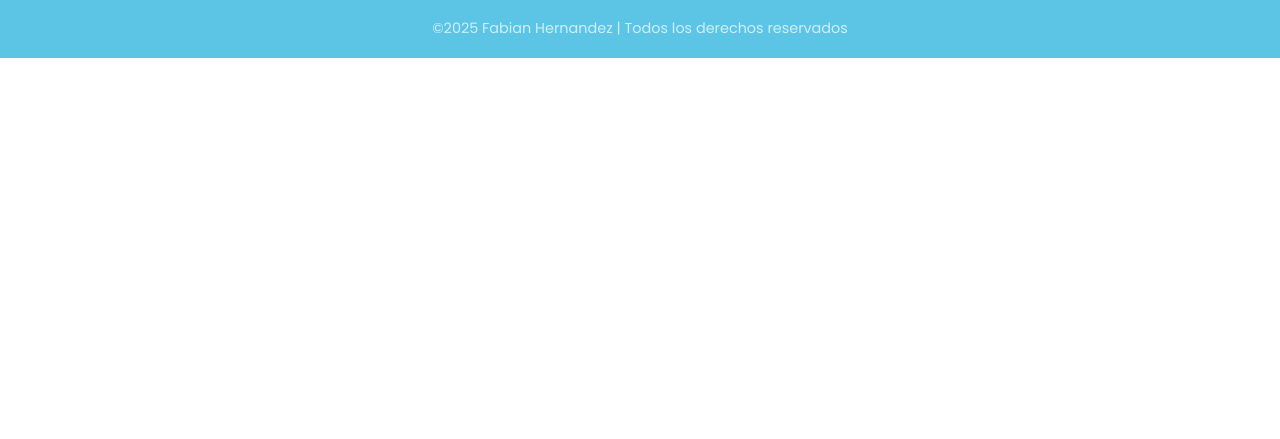
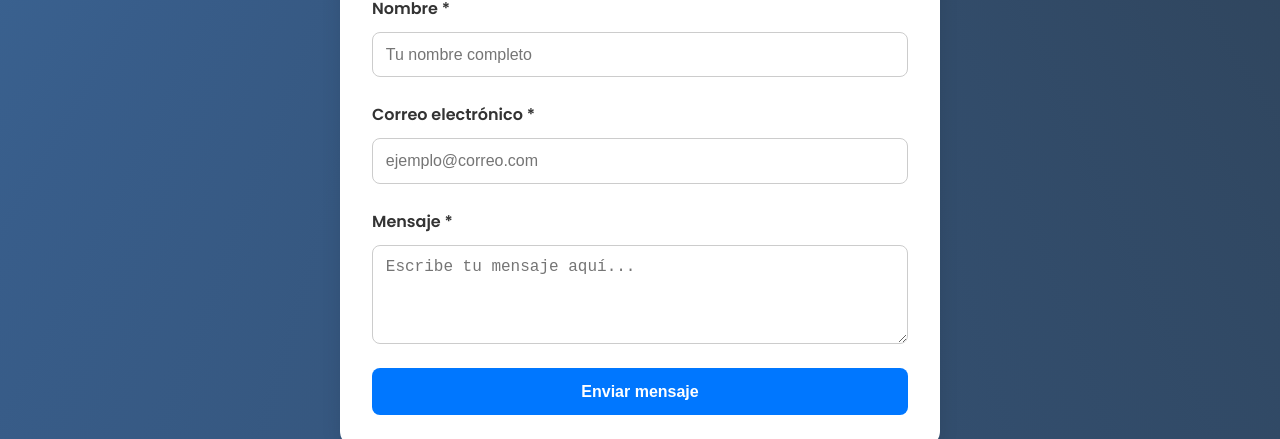
Before and after one commit to unyti24/portafolio-Fabian-Hernand-z, a plain HTML site: page index.html in a window 1280 px wide. Shown: the part 2361-2800 px from the top of the page. Before the commit the page ends 2419 px from the top, so only its background shows below. Drawn offline with Linux system fonts and the light colour scheme.

Commit message:
se cambia colores en el header y el body, se agrega el formulario en html y se da estilo en css.se hace responsivo el codigo

```diff
--- a/codigo.css
+++ b/codigo.css
@@ -17,13 +17,14 @@ html {
 
 body {
 background: conic-gradient(
-  from 0deg,
-  #203046,
-  #2d4d6a,
-  #3e6d8f,
-  #25374b,
-  #203046
-);/* background: linear-gradient(135deg, var(--color-danger), var(--color-primary)); */
+  from 120deg,
+  #2d3e50,
+  #385d8a,
+  #4d8ec7,
+  #3c6da3,
+  #2d3e50
+);
+/* background: linear-gradient(135deg, var(--color-danger), var(--color-primary)); */
   background-size: cover;
   background-position: center;
   background-repeat: no-repeat;
@@ -41,12 +42,13 @@ section {
 
 header {
 background: conic-gradient(
-  from 0deg,
-  #3c4658,
-  #4a5970,
-  #56657b,
-  #495163,
-  #3c4658
+  from 180deg,
+  #203040,
+  #2f4f6b,
+  #3d6f92,
+  #4e8ab3,
+  #3a5a77,
+  #203040
 );
   display: flex;
   justify-content: space-between;
@@ -86,6 +88,10 @@ nav a {
   font-weight: 500;
   font-size: 1rem;
 }
+nav a:hover {
+  text-decoration: underline;
+}
+
 .menu-btn {
   display: none;
   background: none;
@@ -94,16 +100,6 @@ nav a {
   cursor: pointer;
 }
 
-nav a:hover {
-  text-decoration: underline;
-}
-
-/* .acercas {
-  background: white;
-  border-radius: 0.75rem;
-  text-align: center;
-  padding: 1.5rem;
-} */
  #acerca .acercas {
   justify-content: flex-start;
   border-radius: 0.75rem;
@@ -143,31 +139,6 @@ nav a:hover {
   transform: scale(1.05);
 }
 
-
-
-/* .galeria {
-  display: flex;
-  justify-content: center;
-  gap: 1.25rem;
-  flex-wrap: wrap;
-  margin-top: 1.25rem;
-}
-
-.mi-foto {
-  width: 13.75rem;
-  height: 13.75rem;
-  border-radius: 50%;
-  padding: 0.3125rem;
-  background: linear-gradient(45deg, #00f, #f0f);
-  object-fit: cover;
-  transition: transform 0.3s ease, box-shadow 0.3s ease;
-}
-
-.mi-foto:hover {
-  transform: scale(1.1);
-  box-shadow: 0 0 1.5625rem rgba(0,0,0,0.5);
-} */
-
 .proyectos-section {
   padding: 2rem 0;
 }
@@ -180,6 +151,7 @@ nav a:hover {
 
 /* Título */
 .proyectos-title {
+  background-color: var(--color-primary);
   text-align: center;
   font-size: 2rem;
   margin-bottom: 2rem;
@@ -263,42 +235,16 @@ nav a:hover {
 
 }
 
-
-
-/* Contenedor de íconos */
-/* .contact-icons {
-  display: flex;
-  justify-content: center;
-  align-items: center;
-  gap: 2rem;
-  margin-top: 2rem;
-} */
-
-/* Íconos */
-/* .contact-icons .icon {
-  width: 3rem;          /* tamaño uniforme */
- /* height: 3rem; */
-  /* object-fit: contain;  evita deformaciones */
-  /* transition: transform 0.3s ease;
-  cursor: pointer;
-  display: block;
-} */
-
-/* Hover */
-/* .contact-icons .icon:hover {
-  transform: scale(1.15);
-} */
-
-
-
 .gustos {
   background: var(--color-danger);
   display: grid;
-  grid-template-columns: repeat(5, 7.5rem);
-  grid-template-rows: repeat(2, 7.5rem);
+  /* antes estaba fijo, ahora es responsivo */
+  grid-template-columns: repeat(auto-fit, minmax(120px, 1fr));
+  /* grid-template-columns: repeat(5, 7.5rem);
+  grid-template-rows: repeat(2, 7.5rem); */
   gap: 1.5rem;
   justify-items: center;
-  justify-content: center;
+  /* justify-content: center; */
   padding: 2rem;
   border-radius: 1.25rem;
 }
@@ -310,12 +256,12 @@ nav a:hover {
   box-shadow: 0 0.25rem 0.65rem var(--color-secondary);
   text-align: center;
   font-weight: 600;
-  word-wrap: break-word;
+  /* word-wrap: break-word; */
   transition: transform 0.3s ease, box-shadow 0.3s ease;
 }
 
 .item:hover {
-  transform: translateY(-30px);
+  transform: translateY(-15px);
   box-shadow: 0 0.5rem 1.25rem var(--color-secondary);
 }
 
@@ -325,44 +271,21 @@ nav a:hover {
   margin-bottom: 1.5rem;
   color: #333;
   font-weight: 700;
-}
-
-.title{
   background-color: #efefef;
-  text-align: center;
+  /* text-align: center; */
   animation: fadeInDown 2s ease;
 }
-/* .item:hover {
-  transform: translateX(30px); */
-  /* transform: rotateX(180deg); */
-  /* transform: scale(1.1);
-  background-color: #7a7976;      */
-/* } */
+/*responsive adicional para el tamaño en moviles pequeños*/
+@media (max-width: 480px) {
+  .title {
+    font-size: 1.5rem;
+  }
 
-/*
-.btn-contacto {
-  background: #67bcc3;
-  color: white;
-  padding: 0.8rem 1.5rem;
-  border-radius: 2rem;
-  text-decoration: none;
-  font-weight: bold;
-  transition: background 0.3s ease, transform 0.2s ease;
-} */
-
-/* .btn-contacto:hover {
-  background: #4a9ba0;
-  transform: scale(1.05);
-} */
-
-
-/* footer {
-  text-align: center;
-  background: #67bcc3;
-  color: var(--color-secondary);
-  padding: 1.25rem;
-} */
-
+  .item {
+    padding: 0.75rem;
+    font-size: 0.9rem;
+  }
+}
 
 @media (max-width: 768px) {
 
@@ -395,6 +318,101 @@ nav a:hover {
     position: relative;
   }
 }
+
+/* Contenedor del formulario */
+.formulario-contacto {
+  max-width: 600px;
+  margin: 2rem auto;
+  padding: 2rem;
+  background: #ffffff;
+  border-radius: 1rem;
+  box-shadow: 0 4px 20px rgba(0, 0, 0, 0.1);
+  display: flex;
+  flex-direction: column;
+  gap: 1.5rem; /* Más espacio entre grupos */
+}
+
+/* Título del formulario */
+.form-title {
+  text-align: center;
+  font-size: 1.8rem;
+  font-weight: 700;
+  color: #333;
+  margin-bottom: 0.5rem;
+}
+
+/* Grupo de cada campo (espaciado consistente) */
+.form-group {
+  display: flex;
+  flex-direction: column;
+  gap: 0.5rem;
+}
+
+/* Label */
+.form-group label {
+  font-weight: 600;
+  color: #333;
+}
+
+/* Inputs y textarea */
+.formulario-contacto input,
+.formulario-contacto textarea {
+  width: 100%;
+  padding: 0.8rem;
+  border: 1.5px solid #ccc;
+  border-radius: 0.5rem;
+  font-size: 1rem;
+  transition: border-color 0.3s ease, box-shadow 0.3s ease;
+}
+
+/* Focus */
+.formulario-contacto input:focus,
+.formulario-contacto textarea:focus {
+  border-color: #0077ff;
+  box-shadow: 0 0 6px rgba(0, 119, 255, 0.3);
+  outline: none;
+}
+
+/* Botón */
+.btn-enviar {
+  background: #0077ff;
+  color: white;
+  padding: 0.9rem;
+  border: none;
+  border-radius: 0.5rem;
+  font-size: 1rem;
+  font-weight: 600;
+  cursor: pointer;
+  transition: background 0.3s ease, transform 0.2s ease;
+}
+
+/* Hover botón */
+.btn-enviar:hover {
+  background: #005fcc;
+  transform: translateY(-2px);
+}
+
+/* RESPONSIVE */
+@media (max-width: 480px) {
+  .formulario-contacto {
+    padding: 1.5rem;
+  }
+
+  .form-title {
+    font-size: 1.5rem;
+  }
+
+  .formulario-contacto input,
+  .formulario-contacto textarea {
+    padding: 0.7rem;
+  }
+
+  .btn-enviar {
+    padding: 0.8rem;
+    font-size: 0.95rem;
+  }
+}
+
 
 footer {
   background: #5cc5e5;
--- a/index.html
+++ b/index.html
@@ -101,36 +101,56 @@
       <div class="item">Explorar nuevas ideas</div>
   </div>
 </section>
+<!-- FORMULARIO -->
+<form action="https://formspree.io/f/manglkyd" method="POST" class="formulario-contacto">
+
+  <!-- Título opcional del formulario -->
+  <h2 class="form-title">Contáctame</h2>
+
+  <!-- Campo Nombre -->
+  <div class="form-group">
+    <label for="nombre">Nombre *</label>
+    <input
+      type="text"
+      id="nombre"
+      name="nombre"
+      placeholder="Tu nombre completo"
+      required
+    >
+  </div>
+
+  <!-- Campo Correo -->
+  <div class="form-group">
+    <label for="correo">Correo electrónico *</label>
+    <input
+      type="email"
+      id="correo"
+      name="correo"
+      placeholder="ejemplo@correo.com"
+      required
+    >
+  </div>
+
+  <!-- Campo Mensaje -->
+  <div class="form-group">
+    <label for="mensaje">Mensaje *</label>
+    <textarea
+      id="mensaje"
+      name="mensaje"
+      rows="4"
+      placeholder="Escribe tu mensaje aquí..."
+      required
+    ></textarea>
+  </div>
+
+  <!-- Botón -->
+  <button type="submit" class="btn-enviar">
+    Enviar mensaje
+  </button>
+
+</form>
 
 
-
-<!-- <section id="contacto">
-  <h2>Contacto</h2>
-  <div class="contacto-caja">
-    <p>Si deseas comunicarte conmigo, puedes hacerlo a través de:</p>
-    <div class="contact-icons">
-      <a href="https://www.instagram.com/hdzfabian166/" target="_blank">
-        <img src="./instagram.png" alt="Instagram" class="icon">
-      </a>
-      <a href="mailto:hdzfabian166@gmail.com" target="_blank">
-        <img src="./gmail.png" alt="gmail" class="icon">
-      </a>
-
-      <a href="https://www.facebook.com/share/16Us7jsfMC/" target="_blank">
-        <img src="./facebook.png" alt="Facebook" class="icon">
-      </a>
-
-      <a href="https://wa.me/573104928568" target="_blank">
-        <img src="./whatsapp.png" alt="WhatsApp" class="icon">
-      </a>
-    </div>
-  </div>
-</section>
-
-
-  <footer>
-    <p>©2025 Fabian Hernandez | Todos los derechos reservados</p>
-  </footer> -->
 <footer id="contacto">
   <!-- <div class="contacto-caja"> -->
     <div class="contact-icons">
@@ -149,7 +169,7 @@
       <a href="https://wa.me/573104928568" target="_blank">
         <img src="./whatsapp.png" alt="WhatsApp" class="icon">
       </a>
-    <!-- </div> -->
+
   </div>
 
   <p class="footer-copy">©2025 Fabian Hernandez | Todos los derechos reservados</p>
```
